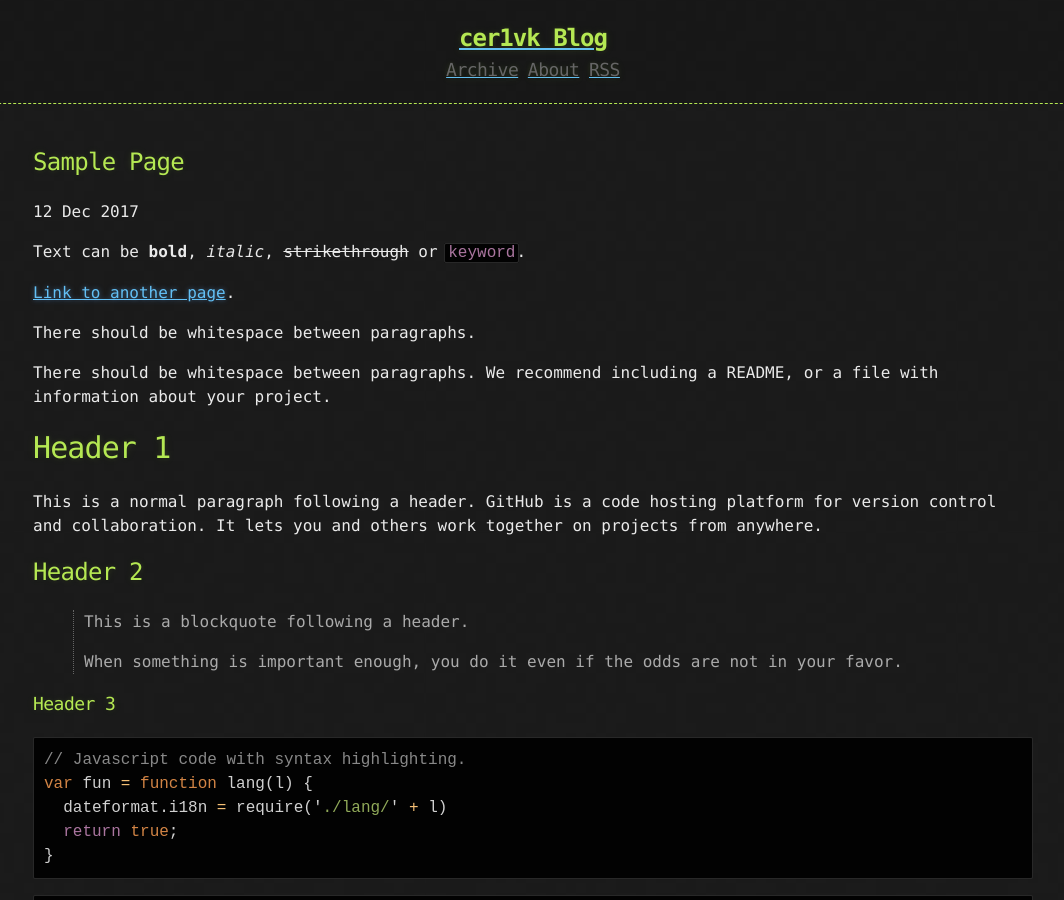
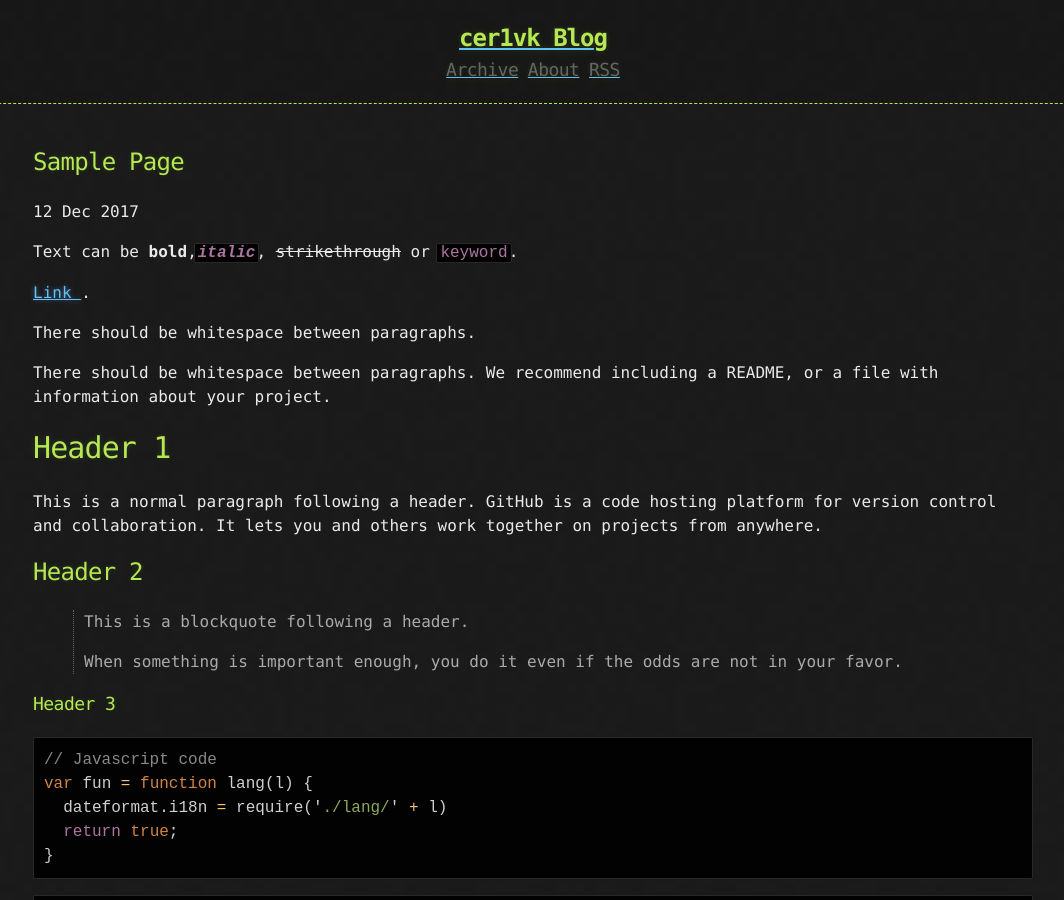
Before and after one commit to cer1vk/cer1vk.github.io, a Jekyll site: the page built from _posts/2017-12-12-Sample-Page.md, in a window 1280 px wide and 900 px high. Shown: the whole window, without its empty margins (107-1171 px from the left). Built offline with Jekyll 4.4.1, drawn with Linux system fonts in a browser that asks for light colours; some of the changed text lies outside the part shown.

Commit message:
2020-10-11

````diff
--- a/_posts/2017-12-12-Sample-Page.md
+++ b/_posts/2017-12-12-Sample-Page.md
@@ -3,9 +3,9 @@ title: Sample Page
 published: true
 ---
 
-Text can be **bold**, _italic_, ~~strikethrough~~ or `keyword`.
+Text can be **bold**,___`italic`___, ~~strikethrough~~ or `keyword`.
 
-[Link to another page](another-page).
+[Link ](G:\K_BLOGS\GitHub\cer1vk.github.io\_site\404.html).
 
 There should be whitespace between paragraphs.
 
@@ -24,7 +24,7 @@ This is a normal paragraph following a header. GitHub is a code hosting platform
 ### [](#header-3)Header 3
 
 ```js
-// Javascript code with syntax highlighting.
+// Javascript code
 var fun = function lang(l) {
   dateformat.i18n = require('./lang/' + l)
   return true;
@@ -40,7 +40,7 @@ end
 
 #### [](#header-4)Header 4
 
-*   This is an unordered list following a header.
++   This is an unordered list following a header.
 *   This is an unordered list following a header.
 *   This is an unordered list following a header.
 
@@ -69,7 +69,9 @@ end
 0x01 including
 ===
 
-* * *
+
+
+
 fd
 ~~fdf~~
 
@@ -134,11 +137,7 @@ $(document).ready(function () { //注释：等
 <dt>Name</dt>
 <dd>Godzilla</dd>
 <dt>Born</dt>
-<dd>1952</dd>
-<dt>Birthplace</dt>
-<dd>Japan</dd>
-<dt>Color</dt>
-<dd>Green</dd>
+<dt>pxmw</dt>
 </dl>
 
     Long, single-line code blocks should not wrap. They should horizontally scroll if they are too long. This line should be long enough to demonstrate this.
````
Also changed, not shown: other parts of _posts/2017-12-12-Sample-Page.md (+2 -1 lines).
